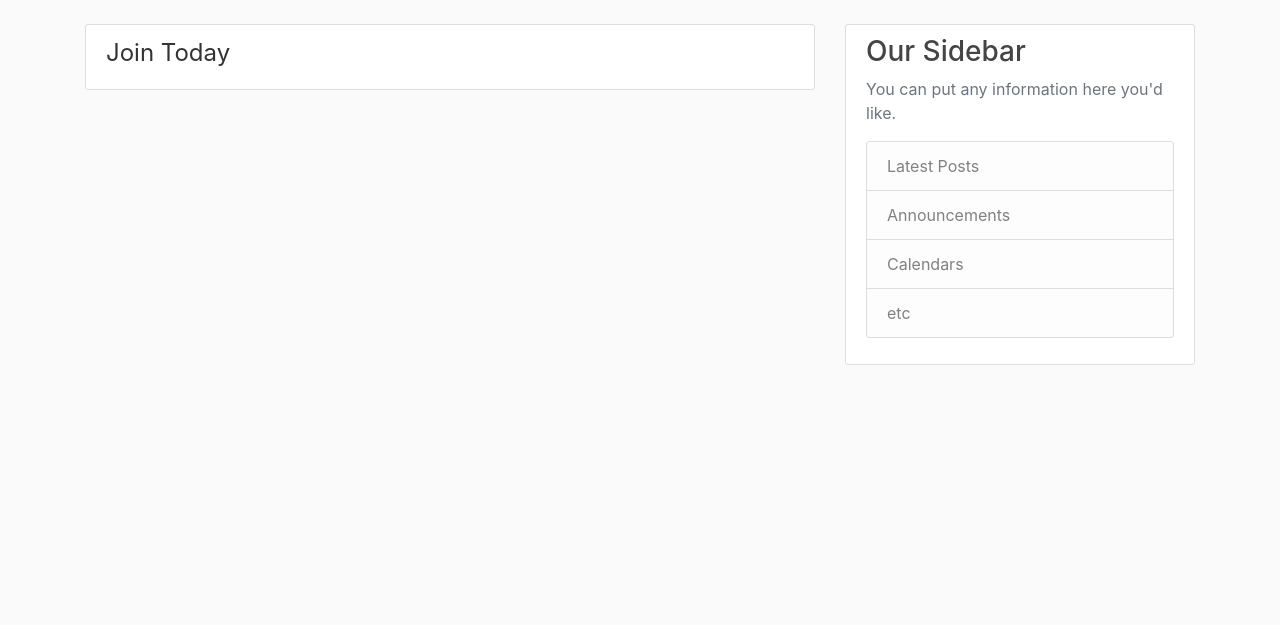
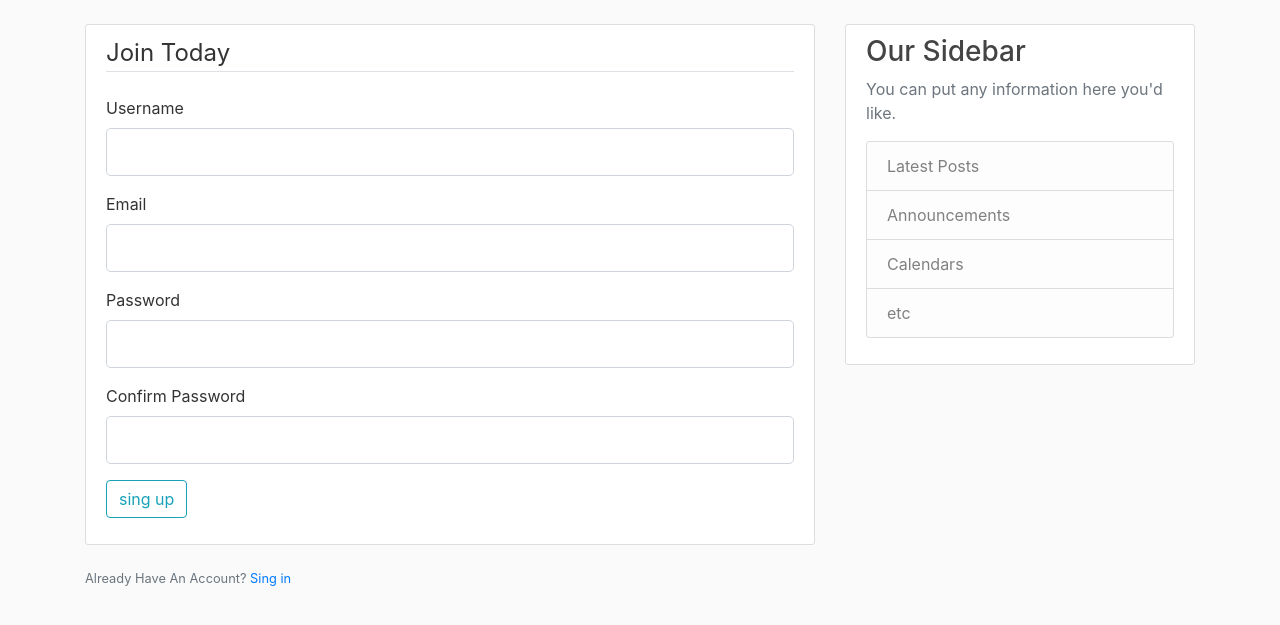
Before and after one commit to MatheusKraieski/Blog_Flask, a Flask app: page /register in a window 1280 px wide. Shown: the part 56-681 px from the top of the page. Run offline with Flask 2, Linux system fonts and the light colour scheme; some libraries are stand-ins or nearby versions.

Commit message:
Chore: keeping the adjustments in the registerform and loginform

```diff
--- a/app.py
+++ b/app.py
@@ -1,7 +1,7 @@
-from flask import Flask, render_template, url_for
+from flask import Flask, render_template, url_for, flash, redirect
 from forms import RegistrationForm, LoginForm
+
 app = Flask(__name__)
-
 
 app.config['SECRET_KEY'] = 'bcc9bdc83147456ebd8da8bfe5eec301'
 
@@ -23,19 +23,26 @@ posts = [
 
 ]
 
+
 @app.route("/")
 @app.route("/home")
 def home():
     return render_template('home.html', posts=posts)
 
+
 @app.route("/about")
 def about():
     return render_template('about.html', title='About')
 
-@app.route("/register")
+
+@app.route("/register", methods=['GET', 'POST'])
 def register():
     form = RegistrationForm()
-    return render_template('register.html', title='register', form=form)
+    if form.validate_on_submit():
+        flash(f"Account created for {form.username.data}!", 'success')
+        return redirect(url_for('home'))
+    return render_template('register.html', title='Register', form=form)
+
 
 @app.route("/login")
 def login():
--- a/templates/layout.html
+++ b/templates/layout.html
@@ -41,7 +41,16 @@
     <main role="main" class="container">
       <div class="row">
         <div class="col-md-8">
-          {% block content %}{% endblock %}
+        {% with messages = get_flashed_messages(with_categories=true) %}
+            {% if messages %}
+                {% for category, message in massages %}
+                    <div class="alert alert-{{ category }}">
+                        {{ message }}
+                    </div>
+                {% endfor %}
+            {% endif %}
+        {% endwith %}
+        {% block content %}{% endblock %}
         </div>
         <div class="col-md-4">
           <div class="content-section">
--- a/templates/register.html
+++ b/templates/register.html
@@ -3,9 +3,34 @@
     <div class="content-section">
         <form method="POST" action="">
             {{ form.hidden_tag() }}
-            <fieldeset class="">
-                <legend>Join Today</legend>
+            <fieldeset class="form-group">
+                <legend class="border-bottom mb-4">Join Today</legend>
+                <div class="form-group">
+                    {{ form.username.label(class="form-control-label") }}
+                    {{ form.username(class="form-control form-control-lg") }}
+                </div>
+                <div class="form-group">
+                    {{ form.email.label(class="form-control-label") }}
+                    {{ form.email(class="form-control form-control-lg") }}
+                </div>
+                <div class="form-group">
+                    {{ form.password.label(class="form-control-label") }}
+                    {{ form.password(class="form-control form-control-lg") }}
+                </div>
+                <div class="form-group">
+                    {{ form.confirm_password.label(class="form-control-label") }}
+                    {{ form.confirm_password(class="form-control form-control-lg") }}
+                </div>
             </fieldeset>
+            <div class="form-group">
+                {{ form.submit(class="btn btn-outline-info") }}
+            </div>
         </form>
     </div>
+    <div class="mb-3">
+    <small class="text-muted">
+        Already Have An Account? <a clas="ml-2" href="{{ url_for('login') }}">Sing in</a>
+    </small>
+
+    </div>
 {% endblock content %}
```
Also changed, not shown: templates/login.html (+35 -0 lines).
